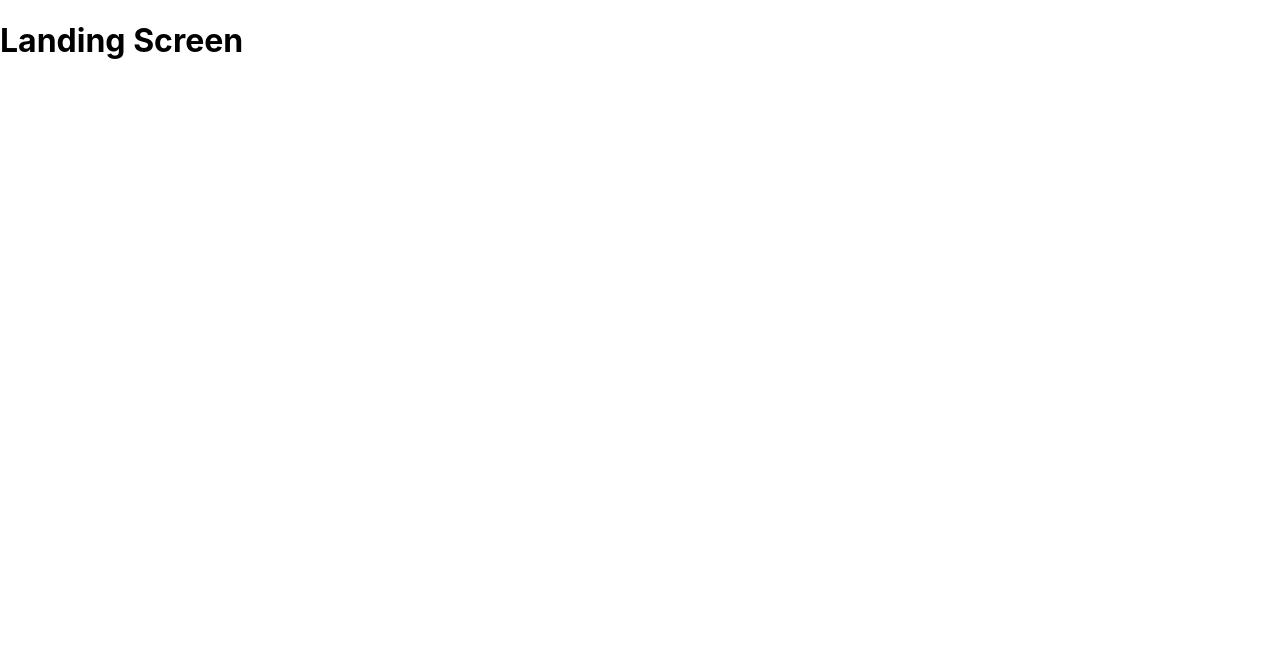
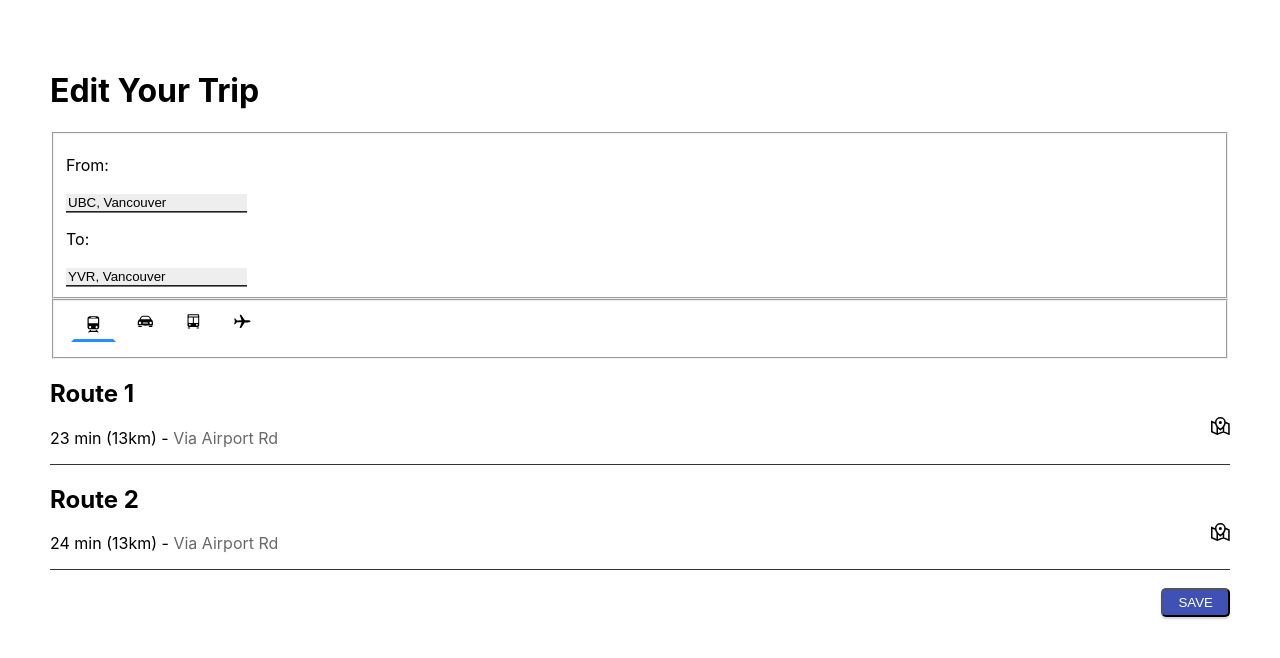
Before and after one commit to maryabik/RegularTraveller, a React (Create React App) app: page /edit-trip in a window 1280 px wide. Shown: the top 658 px of the page. Built offline with nearby package versions, Linux system fonts and the light colour scheme.

Commit message:
- Created page 5 with fixed data

```diff
--- a/package.json
+++ b/package.json
@@ -9,6 +9,7 @@
     "history": "^5.0.0",
     "react": "^17.0.1",
     "react-dom": "^17.0.1",
+    "react-icons": "^4.2.0",
     "react-router-dom": "^5.2.0",
     "react-scripts": "4.0.3",
     "web-vitals": "^1.0.1"
--- a/src/routes/index.js
+++ b/src/routes/index.js
@@ -2,15 +2,13 @@ import React from 'react';
 import { Switch } from 'react-router-dom';
 import Route from './Route';
 
-import Landing from '../screens/Landing';
+import Edit_Trip from "../screens/Edit_Trip/edit_trip";
 
 function Routes() {
   return (
     <Switch>
-      <Route path="/landing" exact component={Landing} />
-
-      {/* Automatically go to Landing */}
-      <Route component={Landing} />
+      <Route path="/edit-trip" exact component={Edit_Trip} />
+      <Route component={Edit_Trip} />
 
     </Switch>
   )
--- /dev/null
+++ b/src/screens/Edit_Trip/edit_trip.css
@@ -0,0 +1,80 @@
+.wrapper{
+    padding: 50px;
+}
+
+.direction{
+}
+.from{
+
+}
+.from-to{
+
+}
+.from-to-input {
+    border-top-style: hidden;
+    border-right-style: hidden;
+    border-left-style: hidden;
+    border-bottom-style: groove;
+    background-color: #eee;
+}
+.from-to-input:focus{
+    outline: none;
+}
+
+p.direction{
+
+}
+button{
+    background-color: #3f51b5;
+    float: right;
+    color: white;
+    padding: 5px 15px;
+    border-radius: 5px;
+    outline: 0;
+    text-transform: uppercase;
+    margin: 10px 0px;
+    cursor: pointer;
+    box-shadow: 0px 2px 2px lightgray;
+    transition: ease background-color 250ms;
+}
+button:hover{
+    background-color: #283593;
+}
+
+.transport{
+display: flex;
+}
+
+.transport-icon{
+    padding: 0 10px 0 10px;
+    margin: 5px;
+}
+.transport-selected{
+    padding: 0 10px 0 10px;
+    margin: 5px;
+    border-style: solid;
+    border-bottom-color: dodgerblue;
+    border-width: medium;
+    border-top-color: white;
+    border-right-color: white;
+    border-left-color: white;
+}
+.routes{
+
+}
+.map{
+    padding-top: 20px;
+    float: right;
+}
+
+.map-route {
+    color: dimgrey;
+}
+
+hr.thin {
+    height: 1px;
+    border: 0;
+    color: dimgrey;
+    background-color: #333;
+    width: auto;
+}
--- /dev/null
+++ b/src/screens/Edit_Trip/edit_trip.js
@@ -0,0 +1,57 @@
+import React, {useEffect, useState} from 'react';
+import './edit_trip.css';
+import {IoIosSubway, IoIosCar, IoIosBus, IoIosAirplane} from 'react-icons/io';
+import {GrMapLocation} from "react-icons/gr";
+
+
+function Edit_Trip() {
+// javascript code Here
+
+    return (
+        <div className="wrapper">
+            <h1>Edit Your Trip</h1>
+            <fieldset className="direction">
+
+                    <label className="from">
+                        <p className="from-to" >From:</p>
+                        <div>
+                        <input className="from-to-input" name="from" value="UBC, Vancouver"/>
+                        </div>
+                    </label>
+
+                    <label className="to">
+                        <p className="from-to">To:</p>
+                        <div>
+                        <input className="from-to-input" name="to" value="YVR, Vancouver"/>
+                        </div>
+                    </label>
+
+            </fieldset>
+            <fieldset className="transport">
+                <h3 className="transport-selected"><IoIosSubway/></h3>
+                <h3 className="transport-icon"><IoIosCar/></h3>
+                <h3 className="transport-icon"><IoIosBus/></h3>
+                <h3 className="transport-icon"><IoIosAirplane/></h3>
+
+            </fieldset>
+                <div>
+                    <h3 className="map"><GrMapLocation/></h3>
+                    <h2>Route 1</h2>
+                    <p>23 min (13km) - <span className="map-route">Via Airport Rd</span></p>
+
+                </div>
+                <hr className="thin"></hr>
+                <div>
+                    <h3 className="map"><GrMapLocation/></h3>
+                    <h2>Route 2</h2>
+                    <p>24 min (13km) - <span className="map-route">Via Airport Rd</span></p>
+                </div>
+
+                <hr className="thin"></hr>
+
+            <button type="save">Save</button>
+        </div>
+    );
+}
+
+export default Edit_Trip;
--- a/src/screens/Landing/index.js
+++ /dev/null
@@ -1,14 +0,0 @@
-import React, { useEffect, useState } from 'react';
-import './index.css';
-
-function Landing() {
-  // javascript code Here
-
-  return (
-    <div id="content">
-      <h1>Landing Screen</h1>
-    </div>
-  );
-}
-
-export default Landing;
```
Also changed, not shown: src/screens/Landing/index.css (deleted), 1 other file (tests, documents, lock files or other folders).
